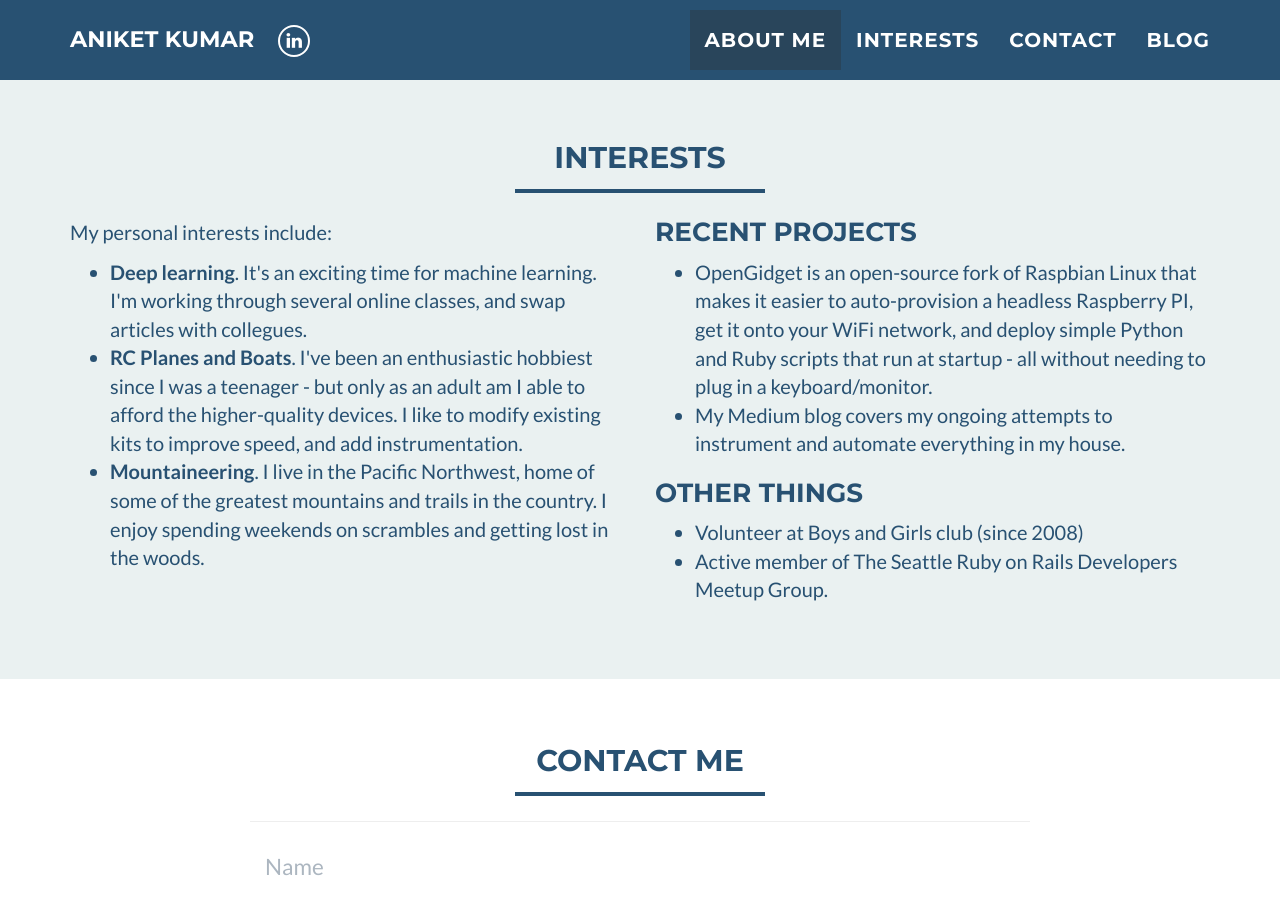
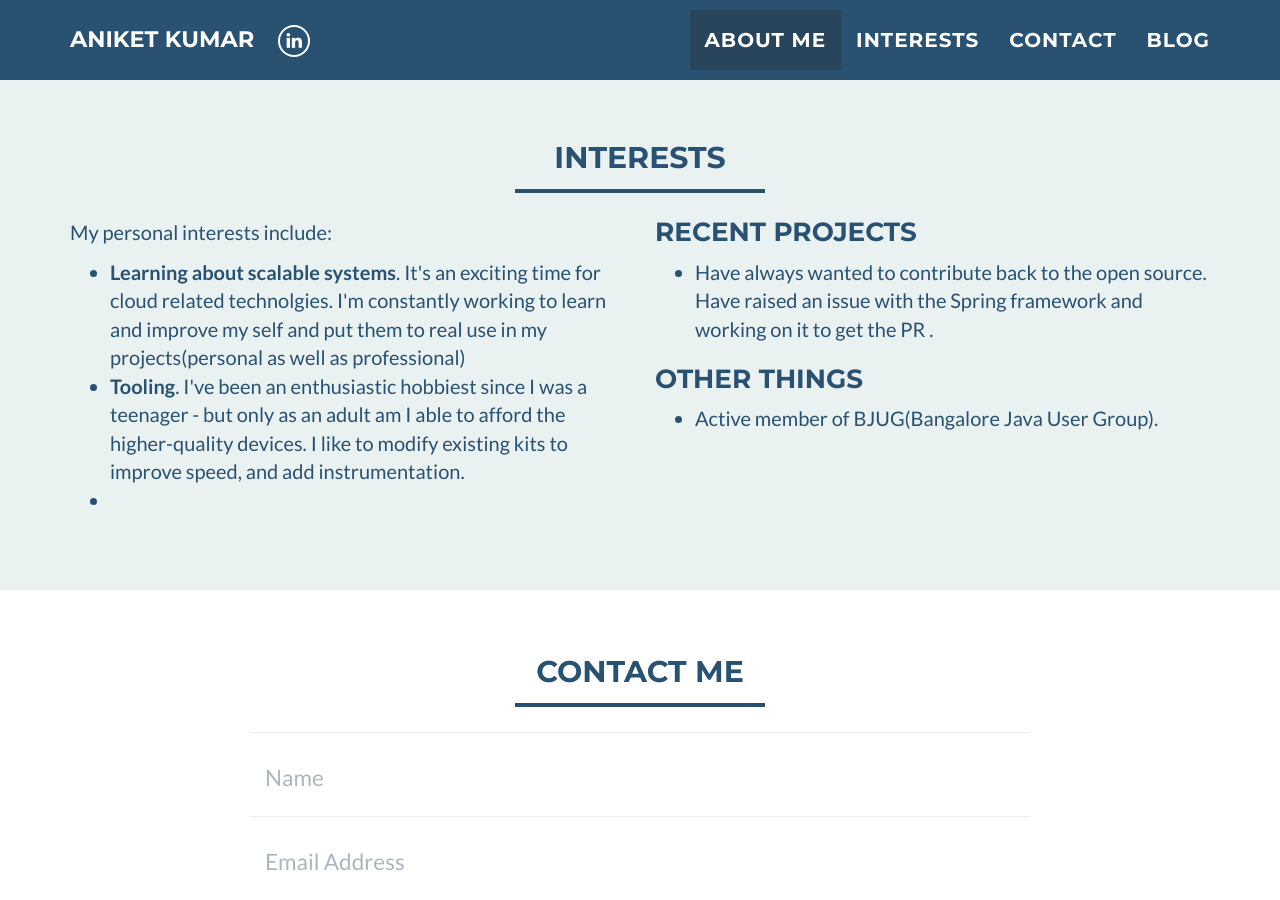
Before and after one commit to 007aniketkumar/007aniketkumar.github.io, a Jekyll site: the page built from index.html, in a window 1280 px wide and 900 px high, scrolled down 1152 px. Built offline with Jekyll 4.4.1, drawn with Linux system fonts in a browser that asks for light colours.

Commit message:
Update interests.html

```diff
--- a/_includes/interests.html
+++ b/_includes/interests.html
@@ -13,15 +13,14 @@
         </p>
 			<ul>
 			  <li>
-				 <b>Deep learning</b>. It's an exciting time for machine learning. I'm working through several online classes, and swap articles with collegues.
+				 <b>Learning about scalable systems</b>. It's an exciting time for cloud related technolgies. I'm constantly working to learn and improve my self and put them to real use in my projects(personal as well as professional)
 			  </li>
 			  <li>
-				  <b>RC Planes and Boats</b>. I've been an enthusiastic hobbiest since I was a teenager - but only as an adult am I able to afford the higher-quality
+				  <b>Tooling</b>. I've been an enthusiastic hobbiest since I was a teenager - but only as an adult am I able to afford the higher-quality
           devices. I like to modify existing kits to improve speed, and add instrumentation.
 			  </li>
 			  <li>
-				  <b>Mountaineering</b>. I live in the Pacific Northwest, home of some of the greatest mountains and trails in the country. I enjoy spending weekends
-          on scrambles and getting lost in the woods.
+
       </li>
 			</ul>
 		</div>
@@ -29,20 +28,15 @@
       <h3 style="margin-top:0">Recent Projects</h3>
 		  <ul>
   			<li>
-          OpenGidget is an open-source fork of Raspbian Linux that makes it easier to auto-provision a headless Raspberry PI,
-          get it onto your WiFi network, and deploy simple Python and Ruby scripts that run at startup - all without needing to plug in a keyboard/monitor.
-    		</li>
-  			<li>
-          My Medium blog covers my ongoing attempts to instrument and automate everything in my house.
-  			</li>
+				Have always wanted to contribute back to the open source. Have raised an issue with the Spring framework and working on it to get the PR .
+			  </li>
+
   		    </ul>
   		    <h3>Other Things</h3>
   		    <ul>
+
   			<li>
-           Volunteer at Boys and Girls club (since 2008)
-  			</li>
-  			<li>
-  			  Active member of The Seattle Ruby on Rails Developers Meetup Group.
+  			  Active member of BJUG(Bangalore Java User Group).
   			</li>
 		   </ul>
       </div>
```
